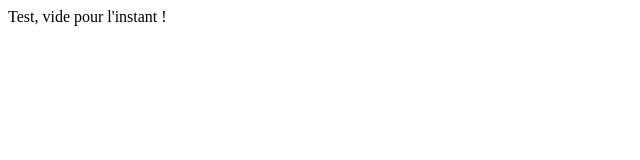
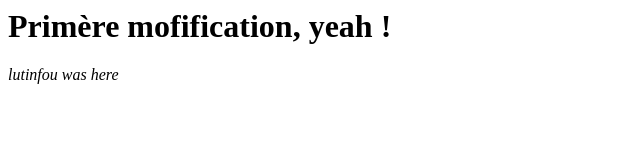
Before and after one commit to lutinfou/SiteGitTest, a plain HTML site: page index.html in a window 1280 px wide. Shown: the whole page, without its empty margins (0-640 px from the left). Drawn offline with Linux system fonts and the light colour scheme.

Commit message:
Premier titre H1

```diff
--- a/index.css
+++ b/index.css
@@ -1,3 +1,4 @@
 body {
 	color: purple;
+	padding: 50px;
 }
--- a/index.html
+++ b/index.html
@@ -1,3 +1,6 @@
 <html>
-Test, vide pour l'instant !
+	<body>
+		<h1>Primère mofification, yeah !</h1>
+		<em>lutinfou was here</em>
+	</body>
 </html>
```
